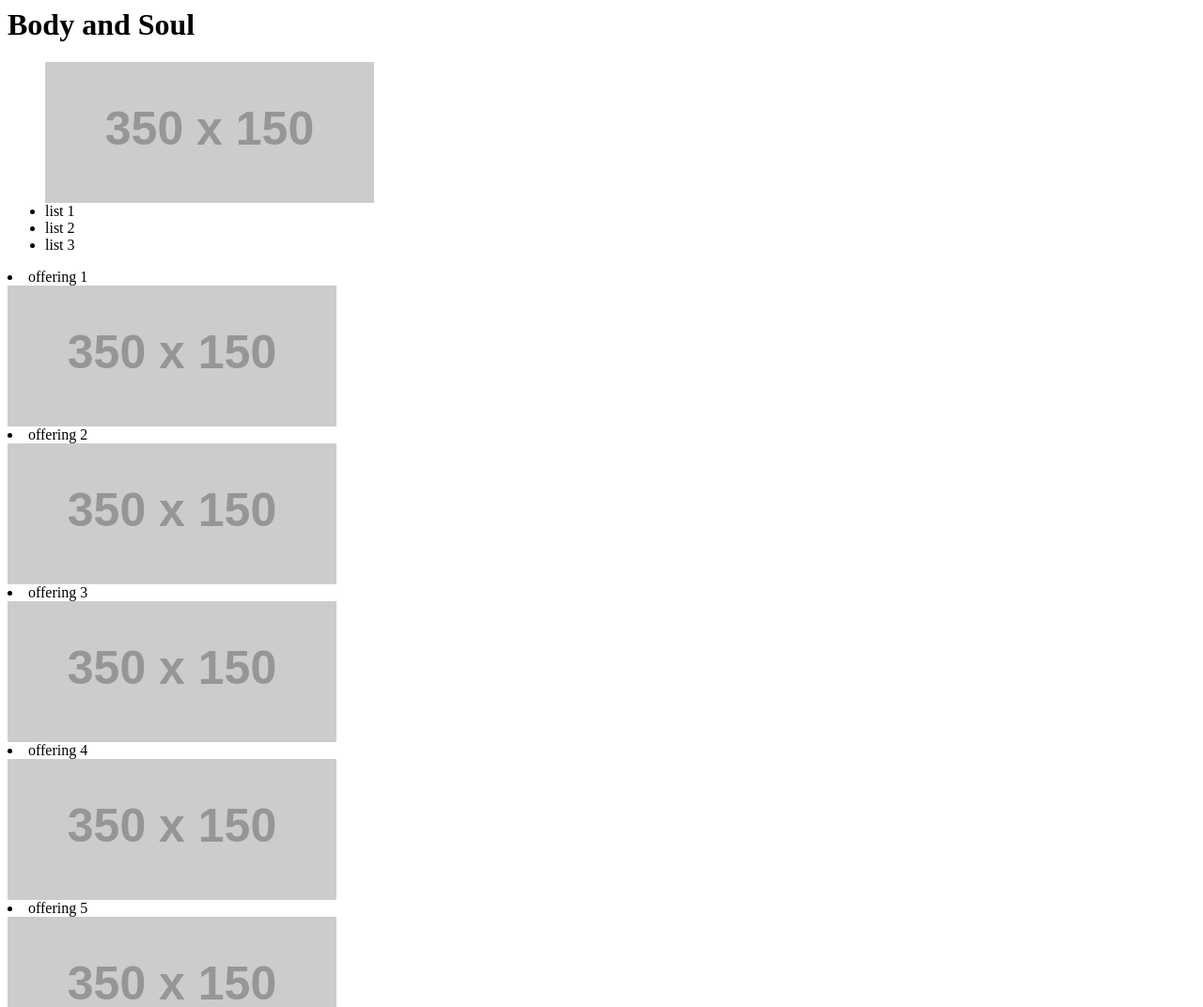
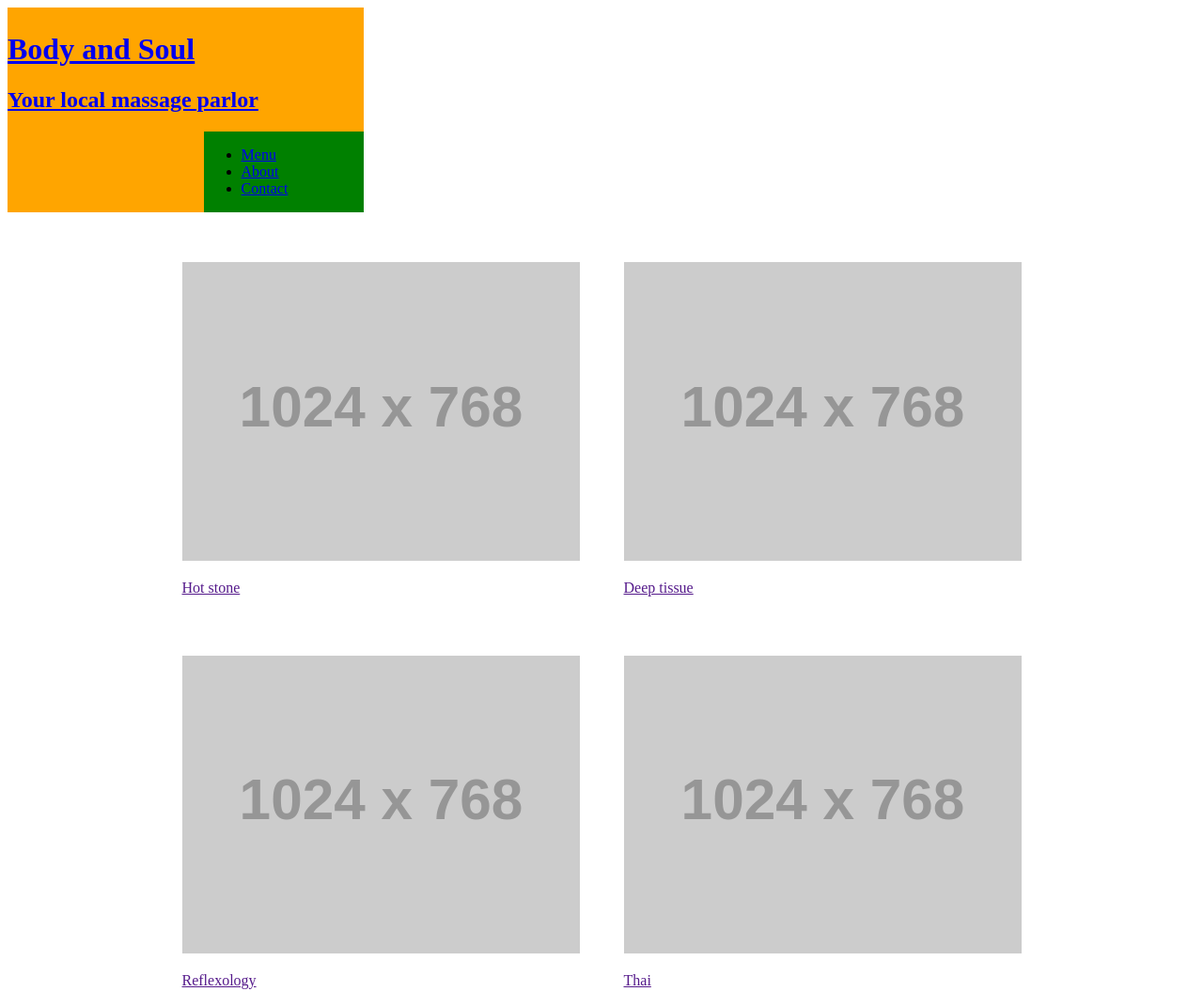
Before and after one commit to jessdevries/massage-site, a plain HTML site: page index.html in a window 1280 px wide. Shown: the top 1072 px of the page at 94% size. Drawn offline with Linux system fonts and the light colour scheme; placeholder pictures from the web are drawn by us.

Commit message:
added about.html, social media icons, etc

```diff
--- a/index.html
+++ b/index.html
@@ -1,41 +1,78 @@
+<!DOCTYPE html>
 <html>
   <head>
-    <title>tabortots</title>
+    <meta charset="utf-8">
+    <title>Body and Soul | Massage Parlor</title>
     <link rel="stylesheet" type="text/css" href="main.css">
   </head>
 
+  <body>
+    <header>
+      <!-- name, contact info and social media links  -->
+      <!-- add logo with link to homepage -->
+      <a href="index.html" id="logo">
+        <h1>Body and Soul</h1>
+        <h2>Your local massage parlor</h2>
 
-  <header>
-    <!-- name, contact info and social media links  -->
-  </header>
+      <nav>
+        <ul>
+          <li><a href="menu.html">Menu</a></li>
+          <li><a href="about.html">About</a></li>
+          <li><a href="contact.html">Contact</a></li>
+        </ul>
+      </nav>
+    </header>
 
-  <body>
-  <main>
-    <h1>Body and Soul</h1>
-    <!--add logo with link to image-->
-    <nav>
-      <ul>
-        <img src="http://placehold.it/350x150" />
-        <li>list 1</li>
-        <li>list 2</li>
-        <li>list 3</li>
-      </ul>
-    </nav>
-    <div class="menu">
-      <li>offering 1</li>
-      <img src="http://placehold.it/350x150" />
-      <li>offering 2</li>
-      <img src="http://placehold.it/350x150" />
-      <li>offering 3</li>
-      <img src="http://placehold.it/350x150" />
-      <li>offering 4</li>
-      <img src="http://placehold.it/350x150" />
-      <li>offering 5</li>
-      <img src="http://placehold.it/350x150" />
+    <div id="wrapper">
+      <section>
+        <ul id="menu">
+          <li>
+            <a href="">
+              <img src="http://placehold.it/1024x768" />
+              <p>Hot stone</p>
+            </a>
+          </li>
+          <li>
+            <a href="">
+              <img src="http://placehold.it/1024x768" />
+              <p>Deep tissue</p>
+            </a>
+          </li>
+          <li>
+            <a href="">
+              <img src="http://placehold.it/1024x768" />
+              <p>Reflexology</p>
+            </a>
+          </li>
+          <li>
+            <a href="">
+              <img src="http://placehold.it/1024x768" />
+              <p>Thai</p>
+            </a>
+          </li>
+          <li>
+            <a href="">
+              <img src="http://placehold.it/1024x768" />
+              <p>Swedish</p>
+            </a>
+          </li>
+        </ul>
+      </section>
+
+
+
+      <footer>
+        <section>
+          <ul class="contact-info">
+            <h3>Contact Details</h3>
+            <li class="phone"><a href="tel:555-5555">555-5555</a></li>
+            <li class="mail"><a href="mailto:bodyandsoul@example.com">bodyandsoul@example.com</a></li>
+        </section>
+        <!-- Google map, copyright, team name, more social media links? schedule appt. button? -->
+        <a href="http://twitter.com"><img src="img/twitter-3-64.png" alt="Twitter Logo"></a>
+        <a href="http://facebook.com"><img src="img/facebook-3-64.png" alt="Facebook Logo"></a>
+        <p>&copy; 2015 Tabor Tots</p>
+      </footer>
     </div>
-    <div class="footer">
-    </div>
-
-  </main>
   </body>
 </html>
--- a/main.css
+++ b/main.css
@@ -0,0 +1,53 @@
+/*
+GENERAL
+*/
+
+#wrapper {
+  max-width: 940px;
+  margin: 0 auto;
+  padding: 0 5%;
+}
+
+img {
+  max-width: 100%;
+}
+
+/*
+PAGE: MENU OFFERINGS
+*/
+
+#menu {
+  margin: 0;
+  padding: 0;
+  list-style: none;
+}
+
+#menu li {
+  float: left;
+  width: 45%;
+  margin: 2.5%
+}
+
+header {
+  clear: both;
+  margin: 0 0 30px 0;
+  padding: 5px 0 0 0;
+  width: 30%;
+  background-color: orange;
+  display: inline-block;
+}
+
+nav {
+  float: right;
+  width: 45%;
+  background-color: green;
+}
+
+footer {
+  clear: both;
+}
+
+.contact-info {
+  float: right;
+  width: 30%;
+}
```
Also changed, not shown: IMG/facebook-3-64.png (added), IMG/twitter-3-64.png (added), about.html (added).
